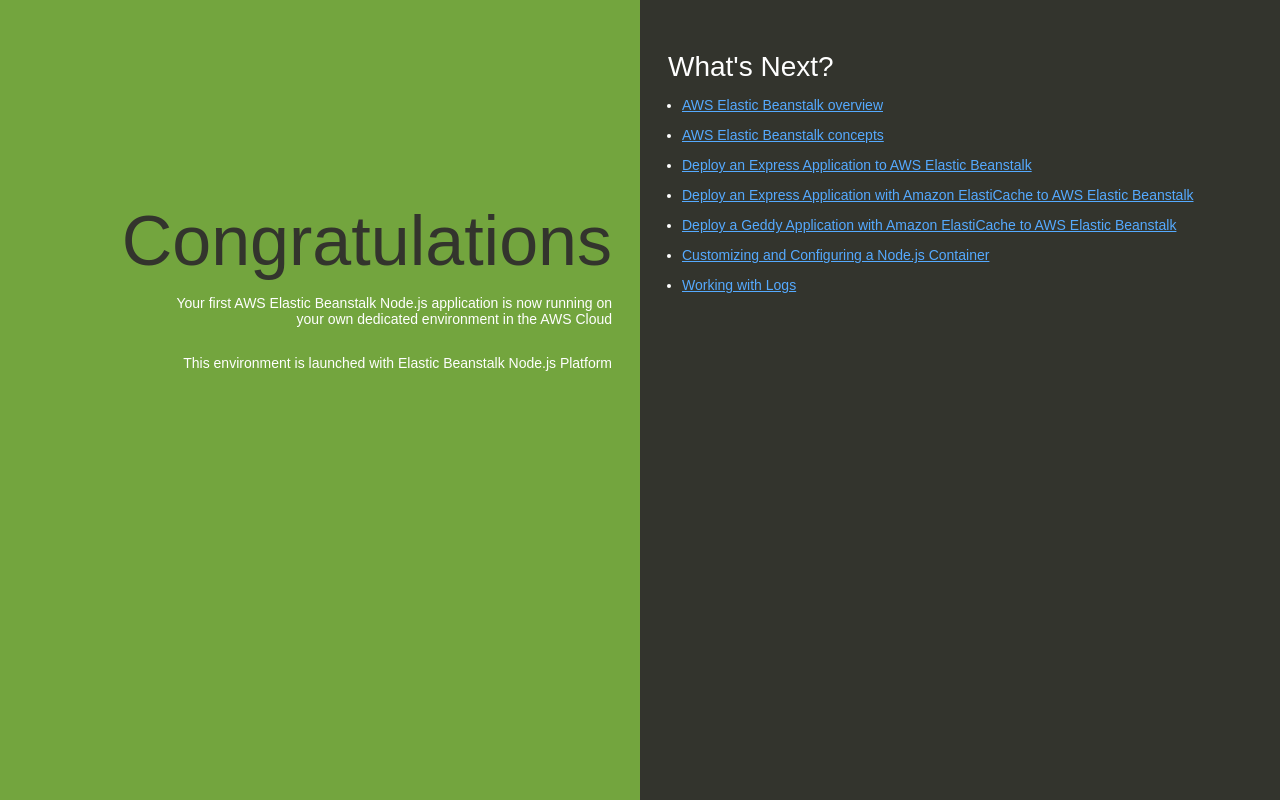
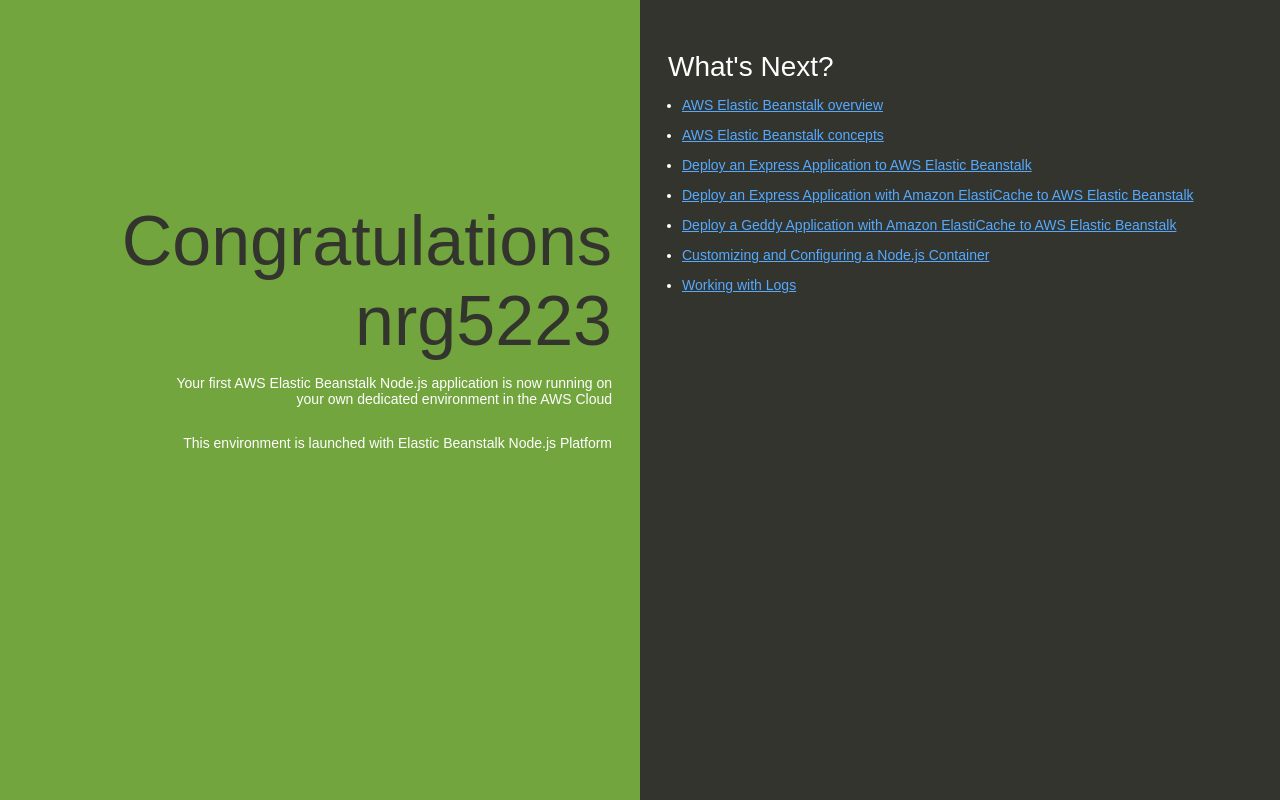
Before and after one commit to nrg5223/mz-test-node-app, a website: page index.html in a window 1280 px wide. Drawn offline with Linux system fonts and the light colour scheme.

Commit message:
Update index.html

```diff
--- a/index.html
+++ b/index.html
@@ -74,7 +74,7 @@
   </head>
   <body>
     <div class="textColumn">
-      <h1>Congratulations</h1>
+      <h1>Congratulations nrg5223</h1>
       <p>Your first AWS Elastic Beanstalk Node.js application is now running on your own dedicated environment in the AWS Cloud</p>
       <p>This environment is launched with Elastic Beanstalk Node.js Platform</p>
     </div>
```
